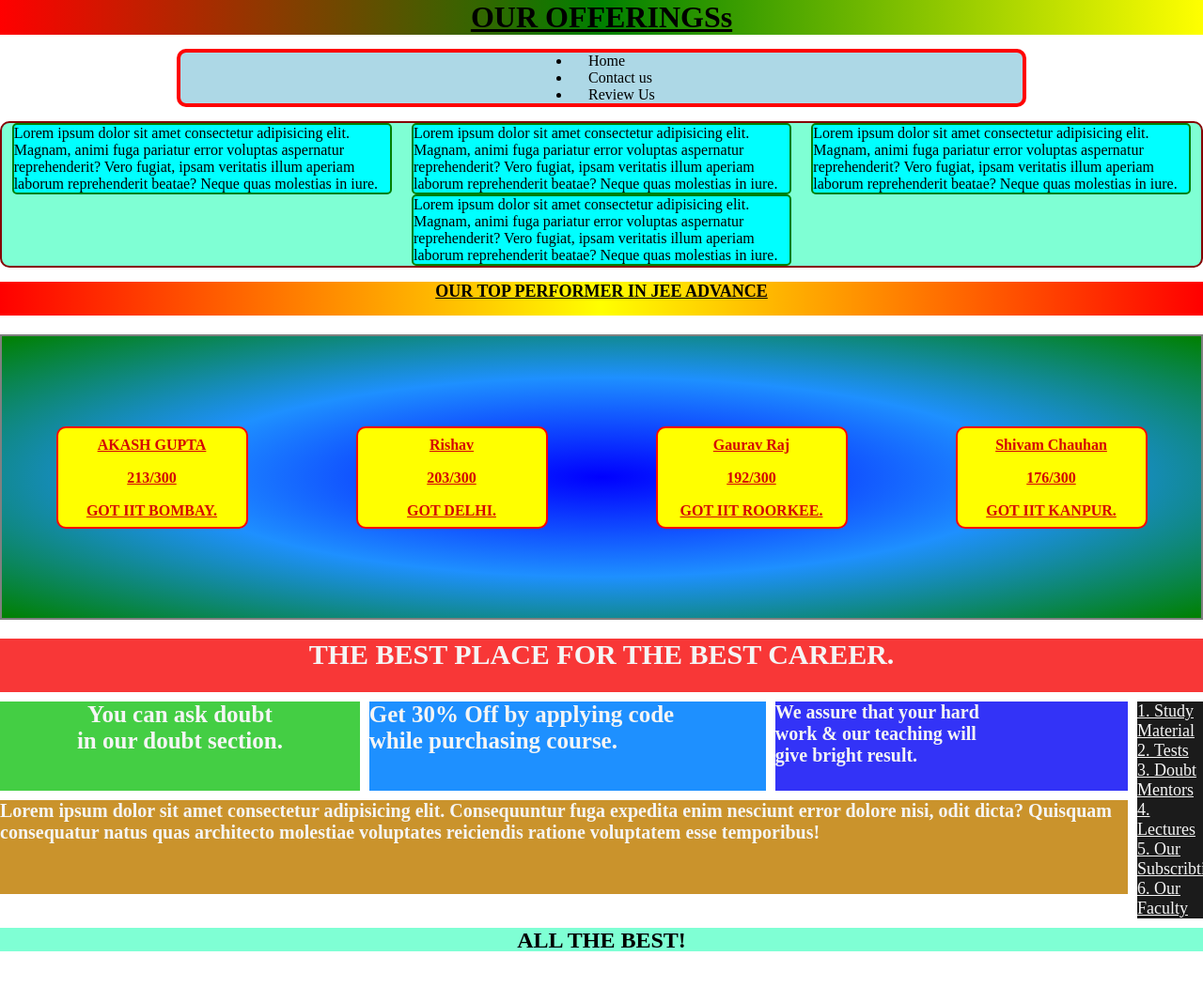
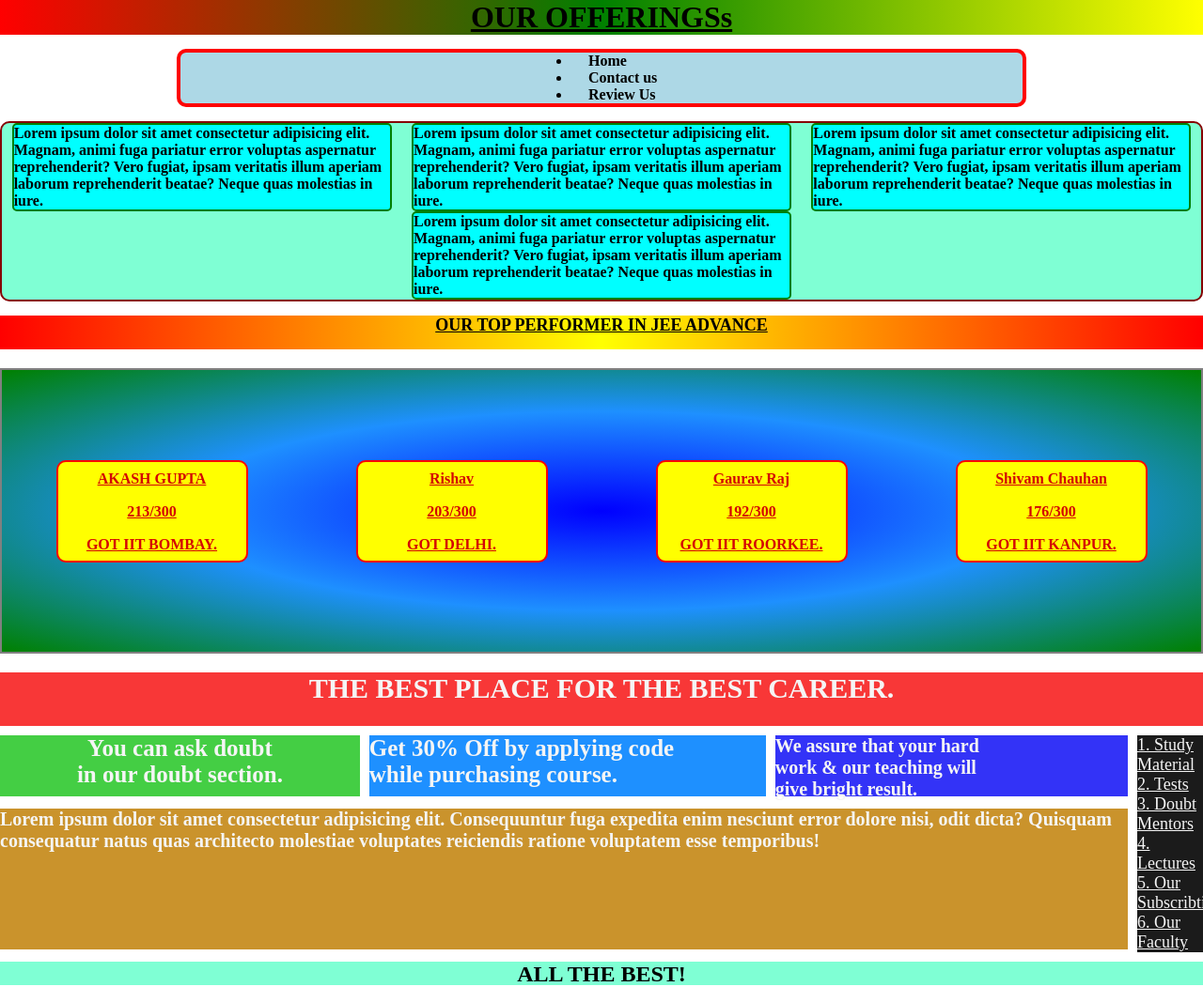
Before and after one commit to hemantc96/ass7, a plain HTML site: page index.html in a window 1280 px wide. Shown: the top 1051 px of the page at 94% size. Before the commit the page ends 1015 px from the top, so only its background shows below. Drawn offline with Linux system fonts and the light colour scheme.

Commit message:
first commit

```diff
--- a/index.css
+++ b/index.css
@@ -2,6 +2,7 @@
     margin: 0;
     padding: 0;
 }
+
 
 .top{
     margin: 0px 0px 15px 0px;
@@ -22,7 +23,7 @@
     background-color: lightblue;
     border: 4px solid red;
     border-radius: 10px;
-
+    font-weight: bold;
 }
 
 ul{
@@ -40,7 +41,7 @@
     display: flex;
     justify-content: space-around;
     flex-wrap: wrap;
-
+    font-weight: bold;
 }
 
 .lorem p{
@@ -110,18 +111,21 @@
     text-align: center;
     font-size: 25px;
     font-weight: bold;
+    height: 65px;
 }
 
 .l22{
     background-color: dodgerblue;
     font-size: 25px;
     font-weight: bold;
+    height: 65px;
 }
 
 .l23{
     background-color: rgb(51, 51, 247);
     font-size: 20px;
     font-weight: bold;
+    height: 65px;
 }
 
 .right{
@@ -145,7 +149,7 @@
     font-weight: bold;
     font-size: 20px;
     grid-column: 1 / span 3;
-    height: 100px;
+    height: 150px;
 }
 
 .l4{
```
